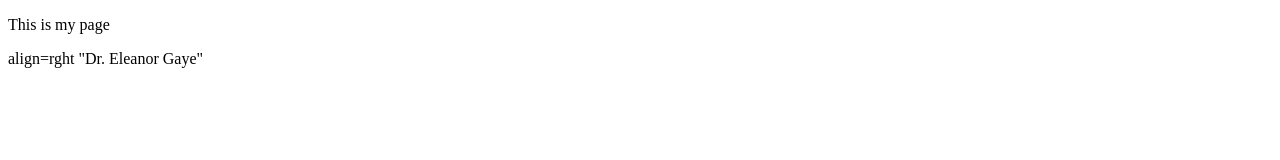
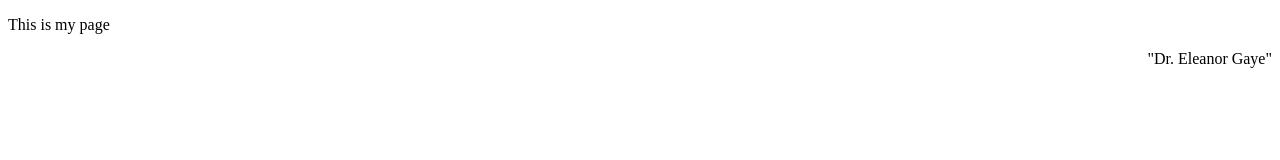
Before and after one commit to R-Jones5/r-jones5.github.io, a plain HTML site: page index.html in a window 1280 px wide. Drawn offline with Linux system fonts and the light colour scheme.

Commit message:
this new test

```diff
--- a/index.html
+++ b/index.html
@@ -8,6 +8,6 @@
   <body>
     <!-- This is a comment -->
     <p>This is my page</p>
-    <p>align=rght "Dr. Eleanor Gaye"</p>
+    <p align=right> "Dr. Eleanor Gaye"</p>
   </body>
 </html>
```
Also changed, not shown: example.html (+1 -1 lines).
